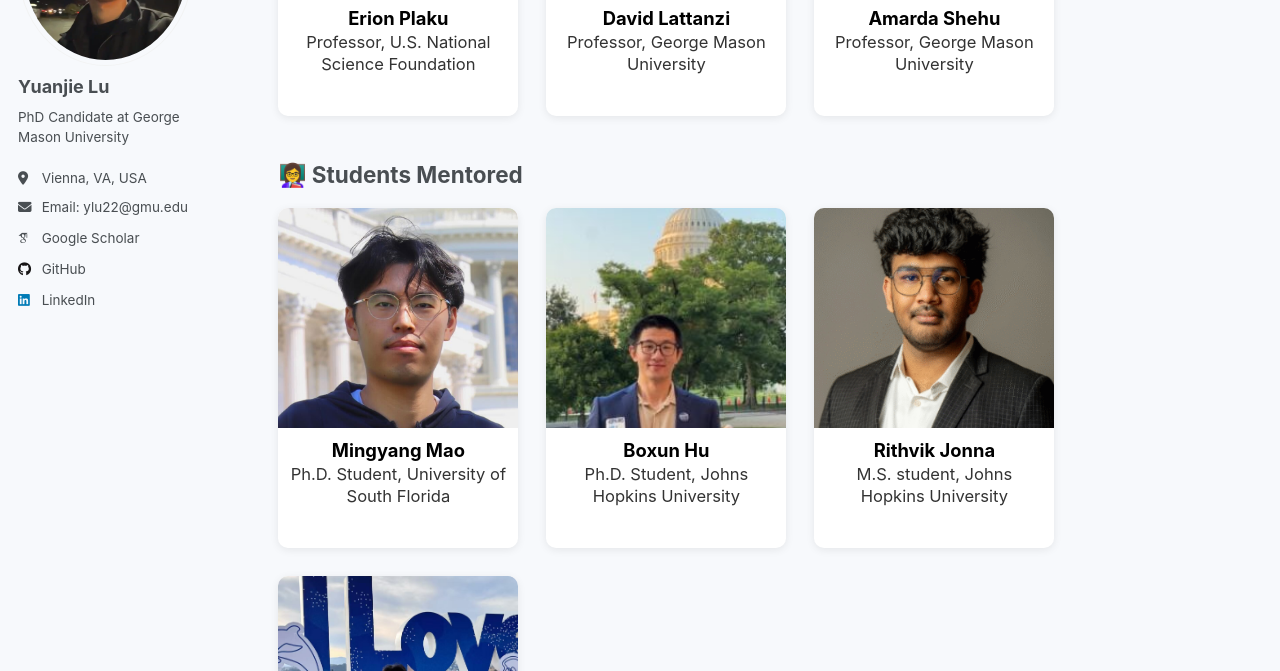
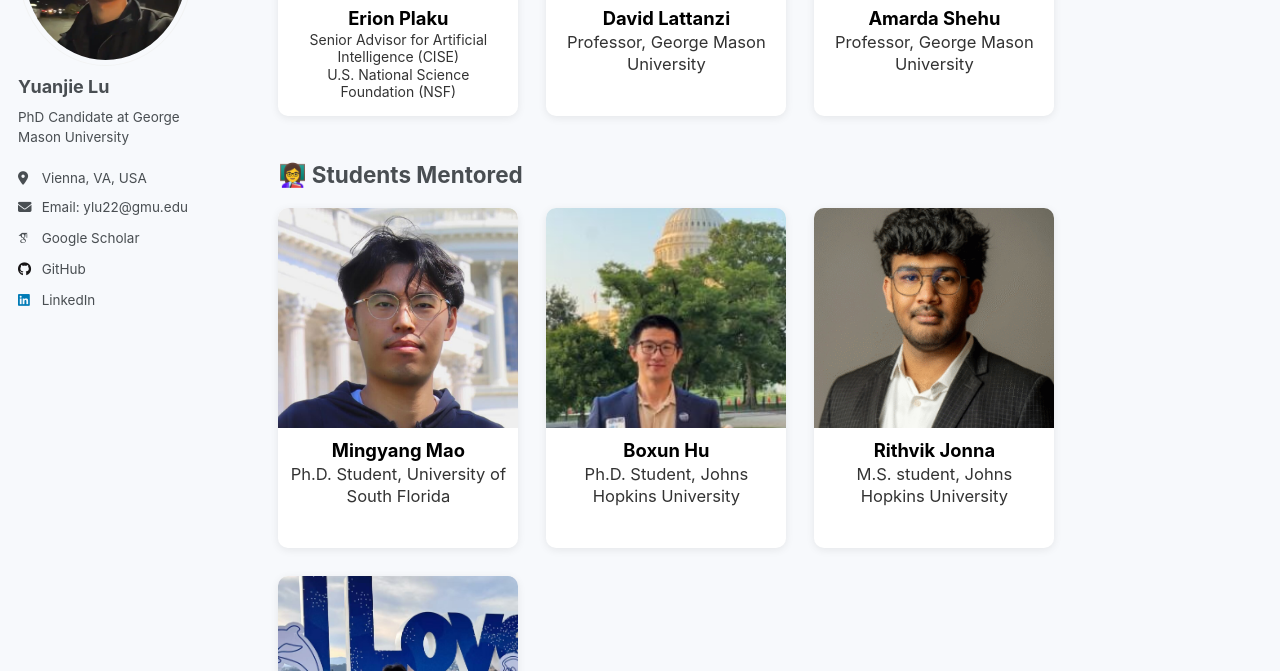
Before and after one commit to yuanjielu-64/yuanjielu-64.github.io, a Jekyll site: the page built from _pages/Mentor.md, in a window 1280 px wide and 900 px high, scrolled down 950 px, cut to the strip 229-900 px from the top of the window. Built offline with Jekyll 4.4.1, drawn with Linux system fonts in a browser that asks for light colours; some web fonts are replaced; a script that is not in the unit is left out.

Commit message:
Correct Erion Plaku current NSF CISE affiliation and AI advisor role

```diff
--- a/_pages/Mentor.md
+++ b/_pages/Mentor.md
@@ -71,7 +71,7 @@ author_profile: true
     <a class="mentor-portrait" href="https://erionplaku.github.io/" aria-label="Erion Plaku webpage"><img src="/images/erion_plaku.png" alt="Erion Plaku photo"></a>
     <div class="student-info">
       <strong>Erion Plaku</strong><br>
-      Professor, U.S. National Science Foundation<br>
+      <span style="display:block;font-size:14px;line-height:1.25;">Senior Advisor for Artificial Intelligence (CISE)<br>U.S. National Science Foundation (NSF)</span>
     </div>
   </div>
 
```
Also changed, not shown: _pages/about.md (+1 -1 lines).
